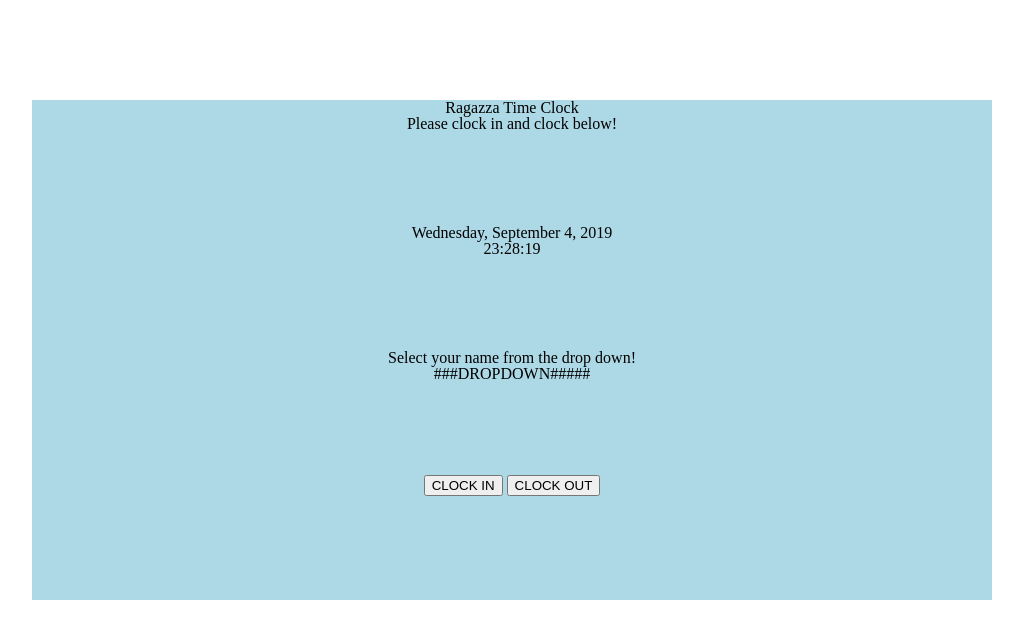
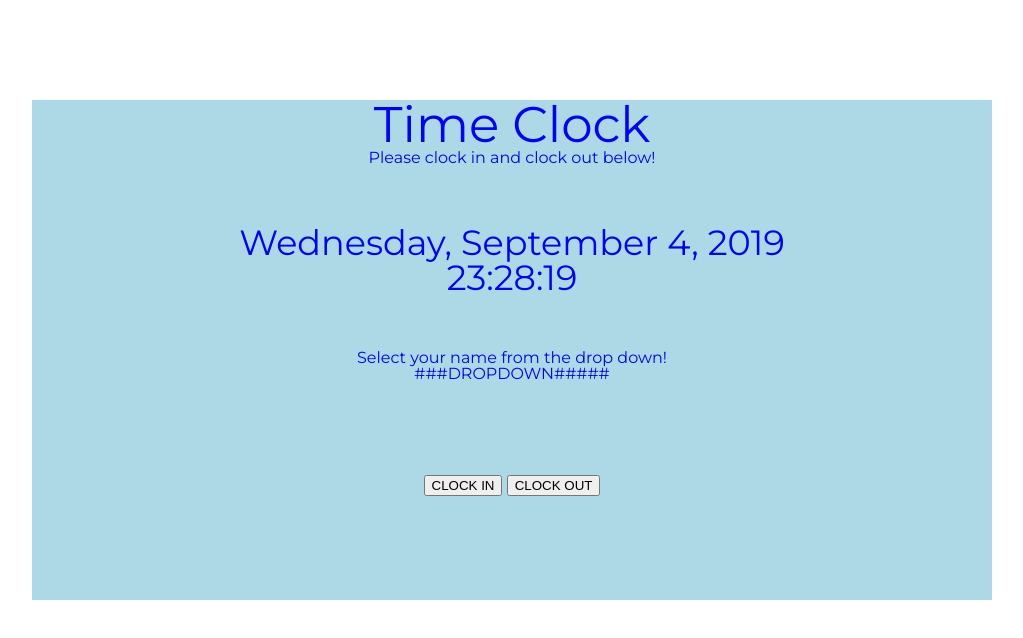
Before and after one commit to dlopez079/employee_time_clock, a plain HTML site: page index.html in a window 1280 px wide. Shown: the whole page, without its empty margins (128-1151 px from the left). Drawn offline with nearby package versions, Linux system fonts and the light colour scheme.

Commit message:
Added btn ids to both of the buttons.

```diff
--- a/assets/css/styles.css
+++ b/assets/css/styles.css
@@ -2,10 +2,24 @@
     width: 960px;
     text-align: center;
     margin: 100px auto;
+    font-family: 'Montserrat', sans-serif;
 }
 
 .row {
     background-color: lightblue;
     height: 125px;
-    width: 100%
+    width: 100%;
+    color: blue;
 }
+
+h1 {
+    font-size: 50px;
+}
+
+#fullDate {
+    font-size: 35px;
+}
+
+#fullTime {
+    font-size: 35px;
+}
--- a/index.html
+++ b/index.html
@@ -7,14 +7,15 @@
     <title>Ragazza Employee Time Clock</title>
     <link rel="stylesheet" href="assets/css/reset.css">
     <link rel="stylesheet" href="assets/css/styles.css">
+    <link href="https://fonts.googleapis.com/css?family=Montserrat&display=swap" rel="stylesheet">
     <script src="https://cdnjs.cloudflare.com/ajax/libs/jquery/3.2.1/jquery.min.js"></script>
     <script src="assets/javascript/timeclock.js"></script>
 </head>
 <body>
     <div class="container">
         <div class="row">
-            <p>Ragazza Time Clock</p>
-            <p>Please clock in and clock below!</p>
+            <p><h1>Time Clock</h1></p>
+            <p><h2>Please clock in and clock out below!</h2></p>
         </div>
         <div class="row">
             <p><span id="fullDate"></span></p>
@@ -27,8 +28,8 @@
             <!-- Drops down for Rosanna, Gianna, Gisbel -->
         </div>
         <div class="row">
-            <button>CLOCK IN</button>
-            <button>CLOCK OUT</button>
+            <button id="btn1">CLOCK IN</button>
+            <button id="btn2">CLOCK OUT</button>
         </div>
     </div>
 
```
